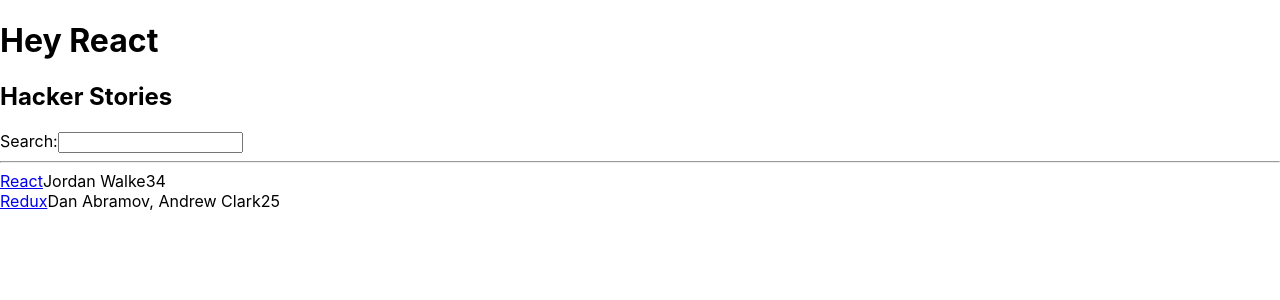
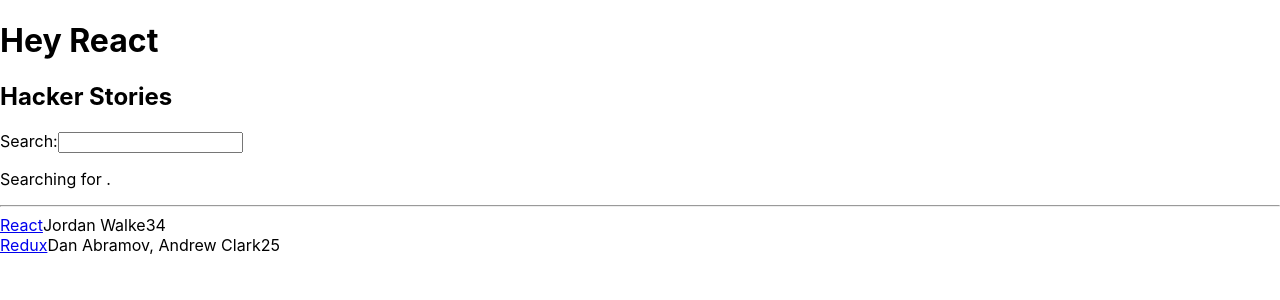
Before and after one commit to OLEGB2012/road2react, a React (Create React App) app: page / in a window 1280 px wide. Shown: the top 300 px of the page. Built offline with nearby package versions, Linux system fonts and the light colour scheme.

Commit message:
Use state hook

```diff
--- a/src/App.js
+++ b/src/App.js
@@ -1,3 +1,5 @@
+import React from 'react';
+
 const welcome = {
   greeting: 'Hey',
   title: 'React',
@@ -27,8 +29,10 @@
     },
   ]
 
+  const [searchTerm, setSearchTerm] = React.useState('');
+
   const handleChange = event => {
-    console.log(event.target.value);
+    setSearchTerm(event.target.value);
   };
 
   return (
@@ -38,6 +42,10 @@
 
       <label htmlFor="search">Search:</label>
       <input id='search' type="text" onChange={handleChange}/>
+
+      <p>
+        Searching for <strong>{searchTerm}</strong>.
+      </p>
 
       <hr/>
       <List list={stories}/>
```
